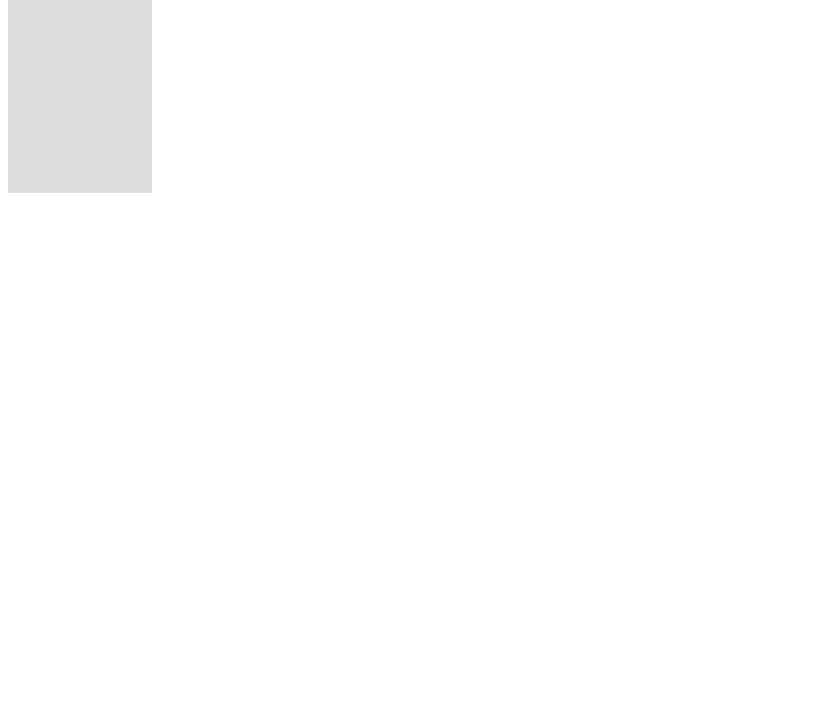
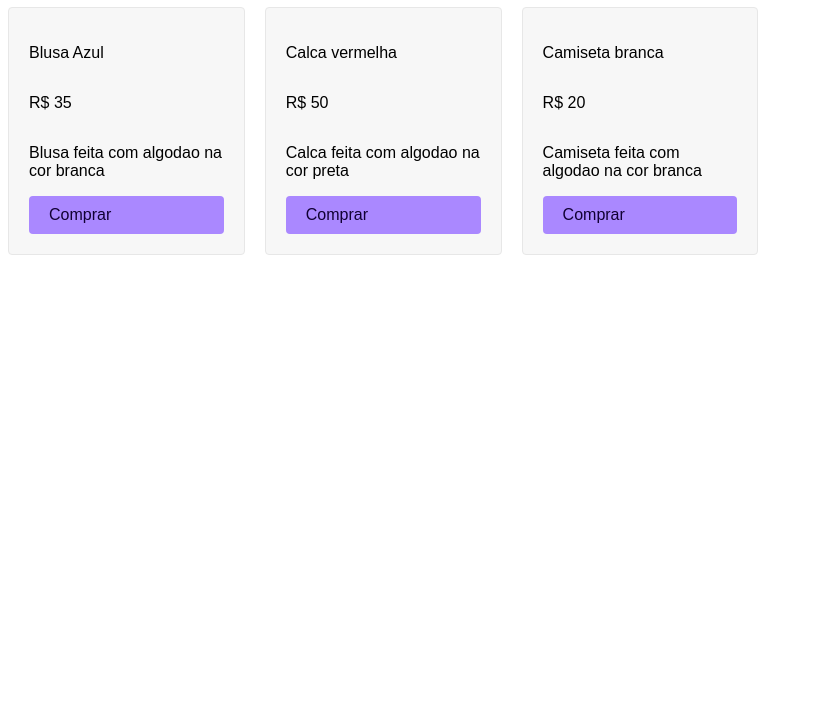
Before and after one commit to GabryelBoeira/html_css_fundamentos, a plain HTML site: page css.posicionamento/index.html in a window 1280 px wide. Shown: the part 73-800 px from the top of the page, without its empty margins (0-813 px from the left). Drawn offline with Linux system fonts and the light colour scheme.

Commit message:
Trabalhando com display grid

```diff
--- a/css.posicionamento/index.html
+++ b/css.posicionamento/index.html
@@ -7,8 +7,26 @@
 </header>
 
 <body>
-  <div class="container">
-    <span>Teste</span>
+  <h1>E-Commerce</h1>
+  <div class="grid">
+    <div class="item">
+      <p>Blusa Azul</p>
+      <p class="preco">R$ 35</p>
+      <p class="descricao"> Blusa feita com algodao na cor branca</p>
+      <a class="comprar" href="/">Comprar</a>
+    </div>
+    <div class="item">
+      <p>Calca vermelha</p>
+      <p class="preco">R$ 50</p>
+      <p class="descricao"> Calca feita com algodao na cor preta</p>
+      <a class="comprar" href="/">Comprar</a>
+    </div>
+    <div class="item">
+      <p>Camiseta branca</p>
+      <p class="preco">R$ 20</p>
+      <p class="descricao"> Camiseta feita com algodao na cor branca</p>
+      <a class="comprar" href="/">Comprar</a>
+    </div>
   </div>
 </body>
 
--- a/css.posicionamento/style.css
+++ b/css.posicionamento/style.css
@@ -1,11 +1,30 @@
-span {
-  display: inline-block;
-  background: #ddd;
+h1 {
+  text-align: center;
 }
 
-span {
-  padding: 30px;
-  padding: 20px 40px;
-  padding: 40px 100px 200px 10px;
-  border-width: 30px 20px;
+body {
+  font-family: Arial;
 }
+
+.item {
+  background: #f7f7f7;
+  border: 1px solid #e7e7e7;
+  margin-bottom: 20px;
+  padding: 20px;
+  border-radius: 4px;
+  display: grid;
+}
+
+.comprar {
+  background: #a8f;
+  color: #103;
+  padding: 10px 20px;
+  text-decoration: none;
+  border-radius: 4px;
+}
+
+.grid {
+  display: grid;
+  grid-template-columns: repeat(auto-fill, minmax(200px, 1fr));
+  grid-gap: 20px;
+}
```
